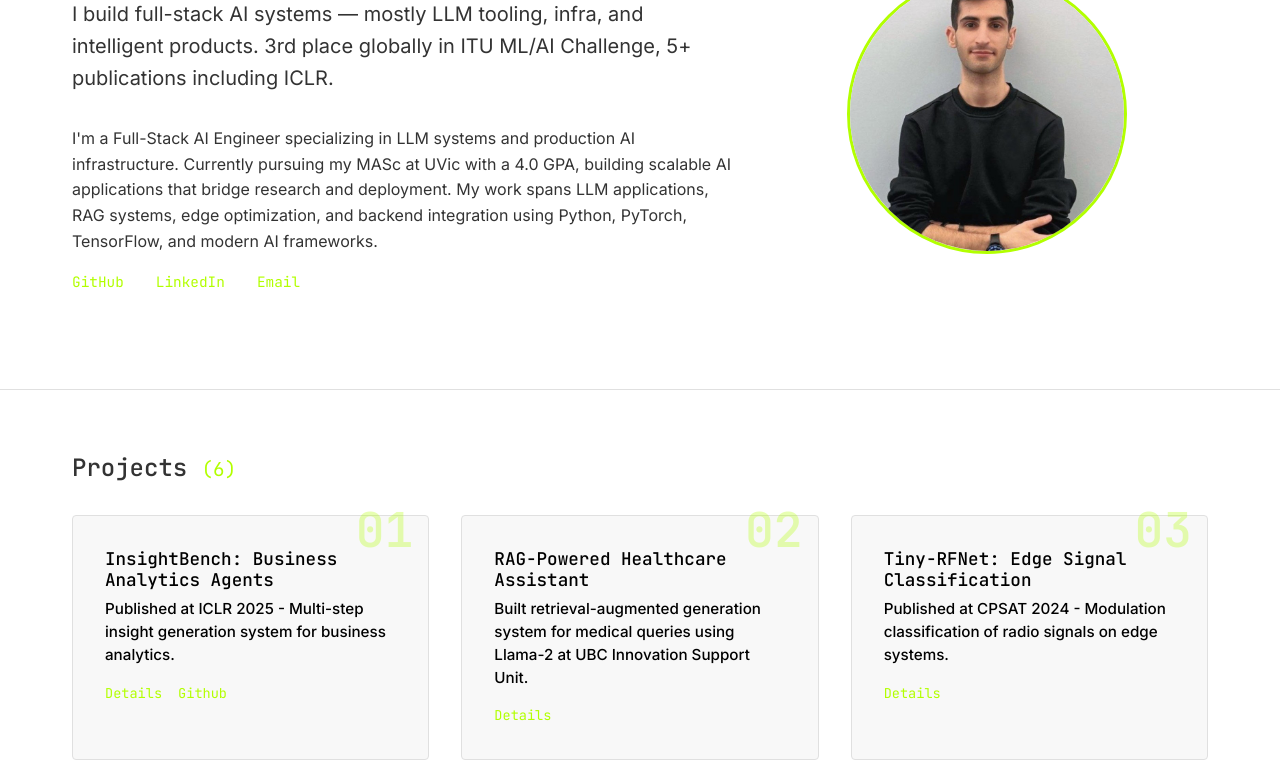
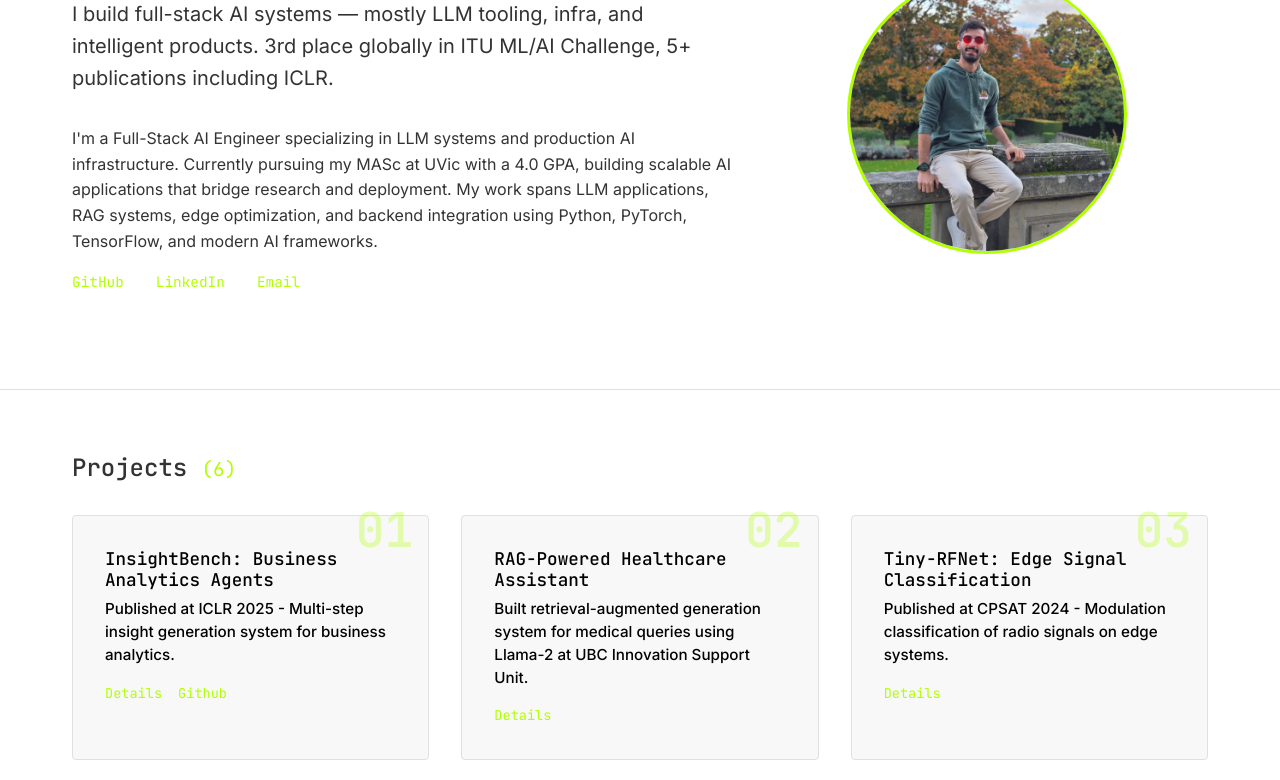
Before and after one commit to moh-C/moh-c.github.io, a plain HTML site: page index.html in a window 1280 px wide. Shown: the part 223-1003 px from the top of the page. Drawn offline with Linux system fonts and the light colour scheme.

Commit message:
Update profile photo in index.html

```diff
--- a/index.html
+++ b/index.html
@@ -38,7 +38,7 @@
                     </div>
                 </div>
                 <div class="intro-photo">
-                    <img src="files/d.jpeg" alt="Aaron Chegini" class="profile-photo">
+                    <img src="files/photo_2025-10-25_20-16-31.jpg" alt="Aaron Chegini" class="profile-photo">
                 </div>
             </div>
         </div>
```
